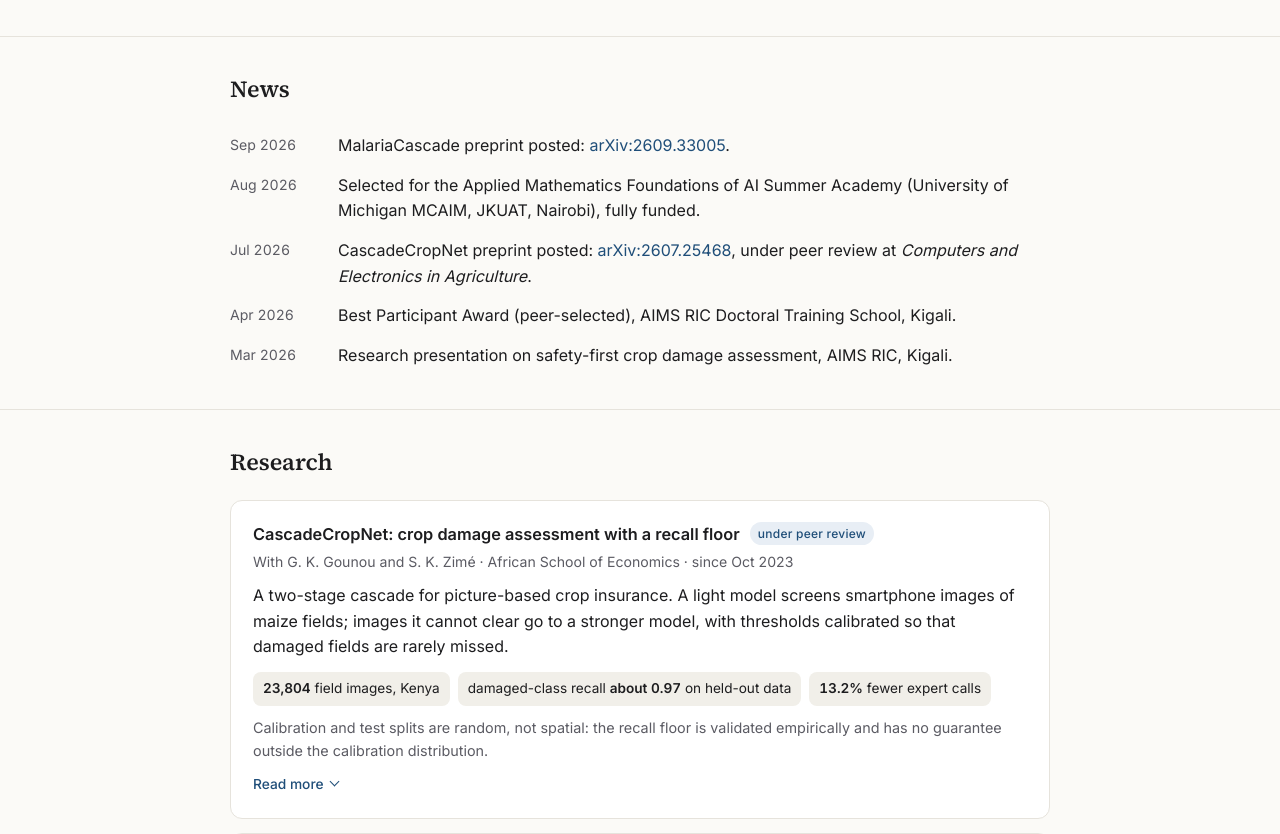
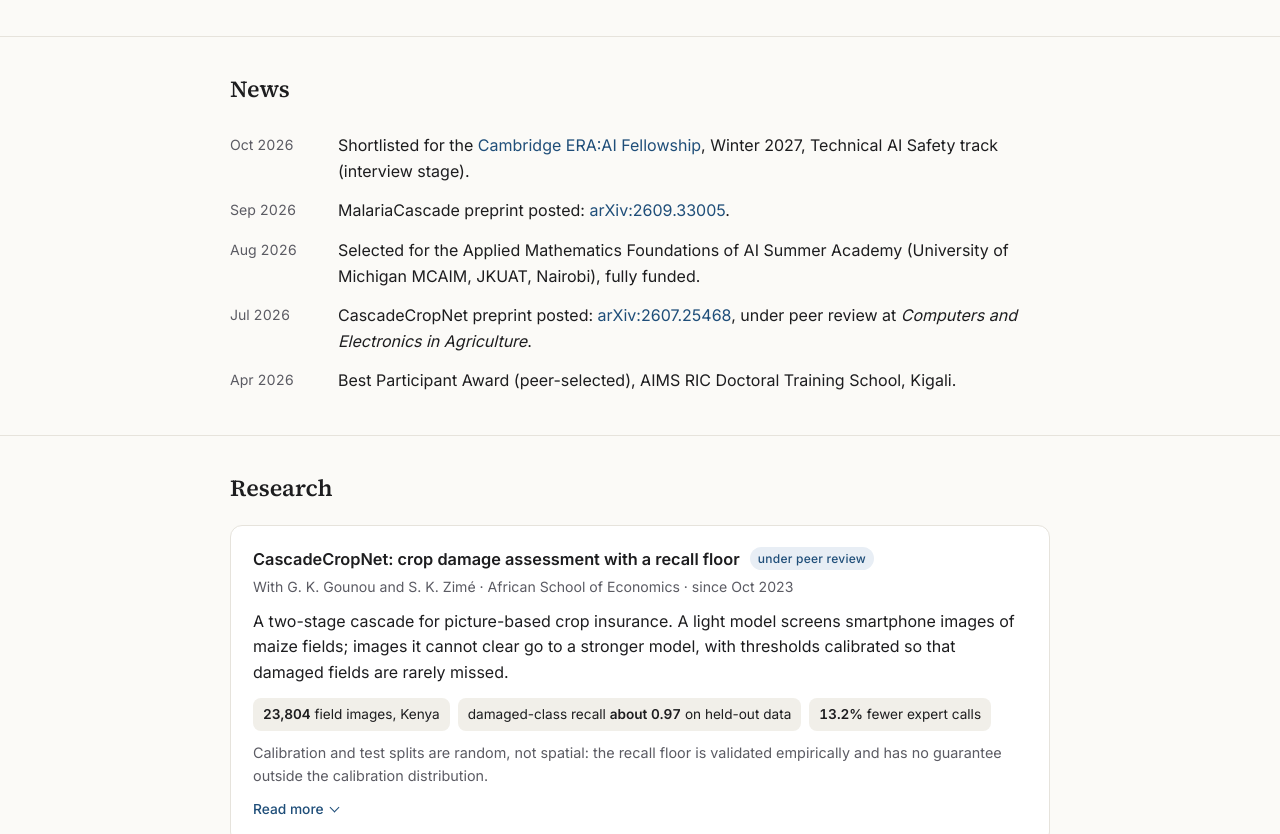
Before and after one commit to josehagbe3/josehagbe3.github.io, a plain HTML site: page index.html in a window 1280 px wide. Shown: the part 860-1694 px from the top of the page. Drawn offline with Linux system fonts and the light colour scheme.

Commit message:
Add ERA:AI Fellowship shortlisting
Co-Authored-By: Claude Opus 5.5 <noreply@anthropic.com>

```diff
--- a/index.html
+++ b/index.html
@@ -187,11 +187,11 @@ footer{border-top:1px solid var(--line);padding:28px 0 48px;color:var(--muted);f
   <div class="wrap">
     <h2>News</h2>
     <ul class="news">
+      <li><time datetime="2026-10">Oct 2026</time><span>Shortlisted for the <a href="https://www.erafellowship.org/">Cambridge ERA:AI Fellowship</a>, Winter 2027, Technical AI Safety track (interview stage).</span></li>
       <li><time datetime="2026-09">Sep 2026</time><span>MalariaCascade preprint posted: <a href="https://arxiv.org/abs/2609.33005">arXiv:2609.33005</a>.</span></li>
       <li><time datetime="2026-08">Aug 2026</time><span>Selected for the Applied Mathematics Foundations of AI Summer Academy (University of Michigan MCAIM, JKUAT, Nairobi), fully funded.</span></li>
       <li><time datetime="2026-07">Jul 2026</time><span>CascadeCropNet preprint posted: <a href="https://arxiv.org/abs/2607.25468">arXiv:2607.25468</a>, under peer review at <em>Computers and Electronics in Agriculture</em>.</span></li>
       <li><time datetime="2026-04">Apr 2026</time><span>Best Participant Award (peer-selected), AIMS RIC Doctoral Training School, Kigali.</span></li>
-      <li><time datetime="2026-03">Mar 2026</time><span>Research presentation on safety-first crop damage assessment, AIMS RIC, Kigali.</span></li>
     </ul>
   </div>
 </section>
@@ -319,6 +319,7 @@ footer{border-top:1px solid var(--line);padding:28px 0 48px;color:var(--muted);f
 
     <h3 class="sub">Other training</h3>
     <ul class="tl">
+      <li><span class="when">Oct 2026</span><span><b>Shortlisted</b>, Cambridge ERA:AI Fellowship, Winter 2027, Technical AI Safety track, Cambridge, UK. Invited to the interview stage; video interview completed.</span></li>
       <li><span class="when">2026</span><span><b>Shortlisted</b>, AI, Uncertainty &amp; Simulation Workshop (Imperial College London, Mauritius).</span></li>
       <li><span class="when">Apr 2025</span><div><b>Mathematics, Data Science and AI: Issues and Challenges</b>, École Mathématique Africaine (EMA), Université d'Abomey-Calavi, Benin. Two weeks.
         <details class="more"><summary><span class="o">Read more</span><span class="c">Show less</span></summary><div class="body"><p>Intensive training on open questions where mathematics, data science and artificial intelligence meet, with a focus on applications and on building research capacity in Africa.</p></div></details></div></li>
```
